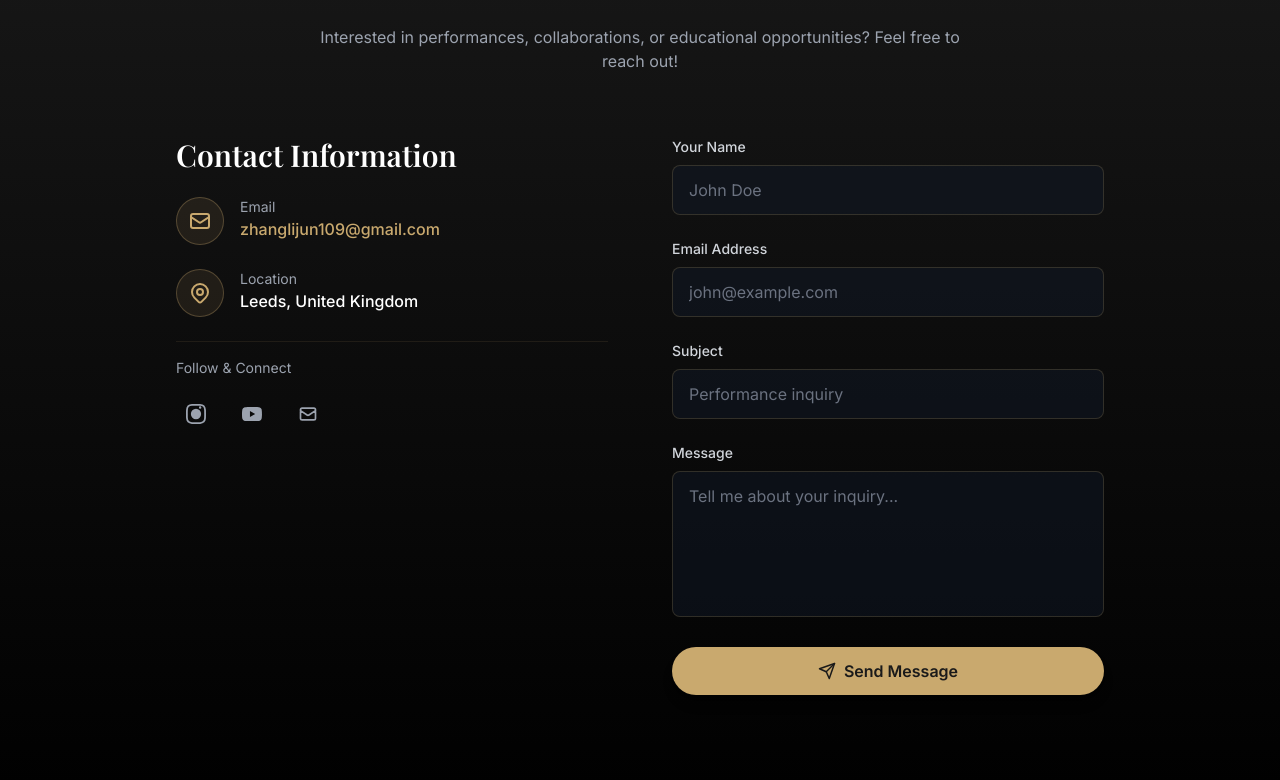
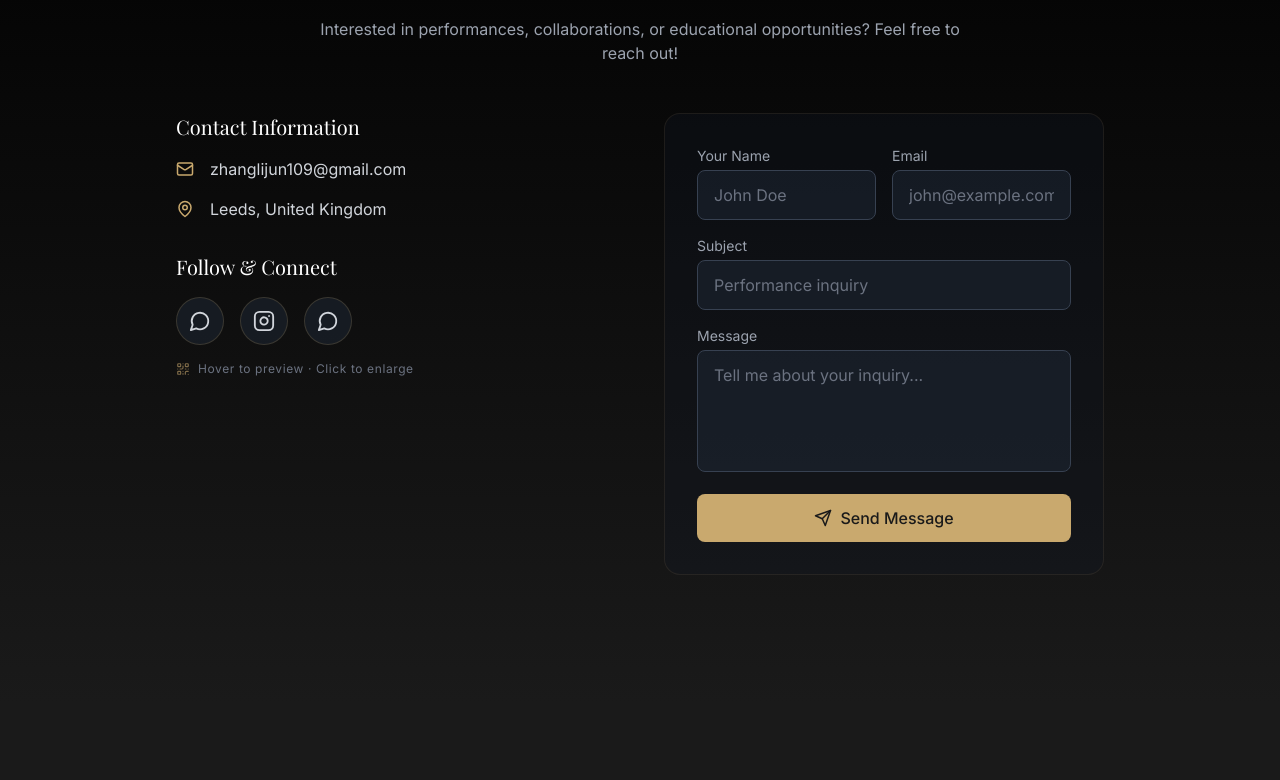
Before and after one commit to MioMeo999/my-portfolio-site, a Next.js app: page / in a window 1280 px wide. Shown: the part 6640-7420 px from the top of the page. Built offline with nearby package versions, Linux system fonts and the light colour scheme; a web font is replaced by a local one.

Commit message:
添加社交媒体二维码功能并优化交互

```diff
--- a/src/components/sections/Contact.tsx
+++ b/src/components/sections/Contact.tsx
@@ -1,307 +1,291 @@
 'use client'
 
-import { useState } from 'react'
-import { motion } from 'framer-motion'
-import { Send, CheckCircle, AlertCircle } from 'lucide-react'
-import type { ContactFormData } from '@/types'
+import { useState, useRef } from 'react'
+import { motion, AnimatePresence } from 'framer-motion'
+import { Mail, MapPin, Send, Instagram, MessageCircle, QrCode, X } from 'lucide-react'
+import Image from 'next/image'
 
 const Contact = () => {
-  const [formData, setFormData] = useState<ContactFormData>({
-    name: '',
-    email: '',
-    subject: '',
-    message: '',
-  })
-  const [status, setStatus] = useState<'idle' | 'loading' | 'success' | 'error'>('idle')
-  const [errorMessage, setErrorMessage] = useState<string>('')
+  const [formStatus, setFormStatus] = useState<'idle' | 'loading' | 'success' | 'error'>('idle')
+  const [hoveredSocial, setHoveredSocial] = useState<string | null>(null)
+  const [selectedSocial, setSelectedSocial] = useState<typeof socialLinks[0] | null>(null)
+  const timeoutRef = useRef<NodeJS.Timeout | null>(null)
 
-  const handleChange = (e: React.ChangeEvent<HTMLInputElement | HTMLTextAreaElement>) => {
-    const { name, value } = e.target
-    setFormData(prev => ({
-      ...prev,
-      [name]: value,
-    }))
+  const handleSubmit = async (e: React.FormEvent) => {
+    e.preventDefault()
+    setFormStatus('loading')
+    setTimeout(() => {
+      setFormStatus('success')
+      setTimeout(() => setFormStatus('idle'), 3000)
+    }, 1500)
   }
 
-  const handleSubmit = async (e: React.FormEvent<HTMLFormElement>) => {
-    e.preventDefault()
-    setStatus('loading')
-
-    try {
-      const response = await fetch('/api/contact', {
-        method: 'POST',
-        headers: { 'Content-Type': 'application/json' },
-        body: JSON.stringify(formData),
-      })
-
-      if (response.ok) {
-        setStatus('success')
-        setFormData({ name: '', email: '', subject: '', message: '' })
-        setTimeout(() => setStatus('idle'), 5000)
-      } else {
-        const data = await response.json()
-        setStatus('error')
-        setErrorMessage(data.error || 'Failed to send message. Please try again.')
+  const handleMouseEnter = (id: string) => {
+    if (timeoutRef.current) {
+      clearTimeout(timeoutRef.current)
+      timeoutRef.current = null
     }
-    } catch (error) {
-      setStatus('error')
-      setErrorMessage('An error occurred. Please try again later.')
-    }
+    setHoveredSocial(id)
   }
 
+  const handleMouseLeave = () => {
+    timeoutRef.current = setTimeout(() => {
+      setHoveredSocial(null)
+    }, 600)
+  }
+
+  const handleIconClick = (social: typeof socialLinks[0]) => {
+    setSelectedSocial(social)
+  }
+
+  const socialLinks = [
+    {
+      id: 'wechat',
+      name: 'WeChat',
+      icon: <MessageCircle size={22} />,
+      url: 'https://weixin.qq.com/',
+      qrCode: '/images/social/wechat-qr.jpg',
+    },
+    {
+      id: 'instagram',
+      name: 'Instagram',
+      icon: <Instagram size={22} />,
+      url: 'https://www.instagram.com/',
+      qrCode: '/images/social/instagram-qr.jpg',
+    },
+    {
+      id: 'whatsapp',
+      name: 'WhatsApp',
+      icon: <MessageCircle size={22} />,
+      url: 'https://wa.me/',
+      qrCode: '/images/social/whatsapp-qr.jpg',
+    },
+  ]
+
   return (
-    <section id="contact" className="section-padding bg-gradient-to-b from-brand-dark to-black">
+    <>
+      <section id="contact" className="section-padding bg-gradient-to-b from-black to-brand-dark">
         <div className="container-custom">
           <motion.div
             initial={{ opacity: 0, y: 20 }}
             whileInView={{ opacity: 1, y: 0 }}
             transition={{ duration: 0.8 }}
             viewport={{ once: true }}
-          className="text-center mb-16"
+            className="text-center mb-12"
           >
-          <h2 className="heading-lg text-brand-gold mb-6">Get in Touch</h2>
-          <p className="text-gray-400 max-w-2xl mx-auto">Interested in performances, collaborations, or educational opportunities? Feel free to reach out!</p>
+            <h2 className="heading-lg text-brand-gold mb-4">Get in Touch</h2>
+            <p className="text-gray-400 max-w-2xl mx-auto">
+              Interested in performances, collaborations, or educational opportunities? Feel free to reach out!
+            </p>
           </motion.div>
 
-        <div className="grid lg:grid-cols-2 gap-12 lg:gap-16">
-          {/* Contact Information */}
+          <div className="grid lg:grid-cols-2 gap-12">
+            {/* 左侧 */}
             <motion.div
-            initial={{ opacity: 0, x: -40 }}
+              initial={{ opacity: 0, x: -20 }}
               whileInView={{ opacity: 1, x: 0 }}
-            transition={{ duration: 0.8 }}
+              transition={{ duration: 0.6 }}
               viewport={{ once: true }}
               className="space-y-8"
             >
-            <div>
-              <h3 className="heading-md text-white mb-6">Contact Information</h3>
-              <div className="space-y-6">
-                {/* Email */}
-                <div className="flex gap-4">
-                  <div className="flex-shrink-0">
-                    <div className="flex h-12 w-12 items-center justify-center rounded-full bg-brand-gold/10 border border-brand-gold/30">
-                      <svg
-                        className="h-6 w-6 text-brand-gold"
-                        fill="none"
-                        stroke="currentColor"
-                        viewBox="0 0 24 24"
-                      >
-                        <path
-                          strokeLinecap="round"
-                          strokeLinejoin="round"
-                          strokeWidth={2}
-                          d="M3 8l7.89 5.26a2 2 0 002.22 0L21 8M5 19h14a2 2 0 002-2V7a2 2 0 00-2-2H5a2 2 0 00-2 2v10a2 2 0 002 2z"
-                        />
-                      </svg>
-                    </div>
-                  </div>
-                  <div>
-                    <p className="text-gray-400 text-sm">Email</p>
-                    <a
-                      href="mailto:zhanglijun109@gmail.com"
-                      className="text-brand-gold hover:text-white transition-colors duration-300 font-medium"
-                    >
+              <div className="space-y-4">
+                <h3 className="text-xl font-serif text-white">Contact Information</h3>
+
+                <div className="flex items-center gap-4 text-gray-300">
+                  <Mail size={18} className="text-brand-gold" />
+                  <a href="mailto:zhanglijun109@gmail.com" className="hover:text-brand-gold transition-colors">
                     zhanglijun109@gmail.com
                   </a>
                 </div>
-                </div>
 
-                {/* Location */}
-                <div className="flex gap-4">
-                  <div className="flex-shrink-0">
-                    <div className="flex h-12 w-12 items-center justify-center rounded-full bg-brand-gold/10 border border-brand-gold/30">
-                      <svg
-                        className="h-6 w-6 text-brand-gold"
-                        fill="none"
-                        stroke="currentColor"
-                        viewBox="0 0 24 24"
-                      >
-                        <path
-                          strokeLinecap="round"
-                          strokeLinejoin="round"
-                          strokeWidth={2}
-                          d="M17.657 16.657L13.414 20.9a1.998 1.998 0 01-2.827 0l-4.244-4.243a8 8 0 1111.314 0z"
-                        />
-                        <path
-                          strokeLinecap="round"
-                          strokeLinejoin="round"
-                          strokeWidth={2}
-                          d="M15 11a3 3 0 11-6 0 3 3 0 016 0z"
-                        />
-                      </svg>
-                    </div>
-                  </div>
-                  <div>
-                    <p className="text-gray-400 text-sm">Location</p>
-                    <p className="text-white font-medium">Leeds, United Kingdom</p>
+                <div className="flex items-center gap-4 text-gray-300">
+                  <MapPin size={18} className="text-brand-gold" />
+                  <span>Leeds, United Kingdom</span>
                 </div>
               </div>
 
-                {/* Social Links */}
-                <div className="pt-4 border-t border-brand-gold/10">
-                  <p className="text-gray-400 text-sm mb-4">Follow & Connect</p>
+              {/* 社交媒体 */}
+              <div>
+                <h3 className="text-xl font-serif text-white mb-4">Follow & Connect</h3>
                 <div className="flex gap-4">
-                    <a
-                      href="#"
-                      target="_blank"
-                      rel="noopener noreferrer"
-                      title="Instagram"
-                      className="btn-icon text-gray-400"
+                  {socialLinks.map((social) => (
+                    <div
+                      key={social.id}
+                      className="relative"
+                      onMouseEnter={() => handleMouseEnter(social.id)}
+                      onMouseLeave={handleMouseLeave}
                     >
-                      <svg className="w-5 h-5" fill="currentColor" viewBox="0 0 24 24">
-                        <path d="M12 2.163c3.204 0 3.584.012 4.85.07 3.252.148 4.771 1.691 4.919 4.919.058 1.265.069 1.645.069 4.849 0 3.205-.012 3.584-.069 4.849-.149 3.225-1.664 4.771-4.919 4.919-1.266.058-1.644.07-4.85.07-3.204 0-3.584-.012-4.849-.07-3.26-.149-4.771-1.699-4.919-4.92-.058-1.265-.07-1.644-.07-4.849 0-3.204.013-3.583.07-4.849.149-3.227 1.664-4.771 4.919-4.919 1.266-.057 1.645-.069 4.849-.069zm0-2.163c-3.259 0-3.667.014-4.947.072-4.358.2-6.78 2.618-6.98 6.98-.059 1.281-.073 1.689-.073 4.948 0 3.259.014 3.668.072 4.948.2 4.358 2.618 6.78 6.98 6.98 1.281.058 1.689.072 4.948.072 3.259 0 3.668-.014 4.948-.072 4.354-.2 6.782-2.618 6.979-6.98.059-1.28.073-1.689.073-4.948 0-3.259-.014-3.667-.072-4.947-.196-4.354-2.617-6.78-6.979-6.98-1.281-.059-1.69-.073-4.949-.073z"/>
-                        <path d="M5.838 12a6.162 6.162 0 1112.324 0 6.162 6.162 0 01-12.324 0zM12 16a4 4 0 110-8 4 4 0 010 8zm4.965-10.322a1.44 1.44 0 110-2.881 1.44 1.44 0 010 2.881z"/>
-                      </svg>
-                    </a>
-                    <a
-                      href="#"
-                      target="_blank"
-                      rel="noopener noreferrer"
-                      title="YouTube"
-                      className="btn-icon text-gray-400"
+                      <button
+                        onClick={() => handleIconClick(social)}
+                        className="w-12 h-12 rounded-full bg-gray-800/50 border border-brand-gold/20 flex items-center justify-center text-gray-300 hover:text-brand-gold hover:border-brand-gold/60 transition-all duration-300 hover:scale-110 cursor-pointer"
                       >
-                      <svg className="w-5 h-5" fill="currentColor" viewBox="0 0 24 24">
-                        <path d="M23.498 6.186a3.016 3.016 0 0 0-2.122-2.136C19.505 3.545 12 3.545 12 3.545s-7.505 0-9.377.505A3.017 3.017 0 0 0 .502 6.186C0 8.07 0 12 0 12s0 3.93.502 5.814a3.016 3.016 0 0 0 2.122 2.136c1.871.505 9.376.505 9.376.505s7.505 0 9.377-.505a3.015 3.015 0 0 0 2.122-2.136C24 15.93 24 12 24 12s0-3.93-.502-5.814zM9.545 15.568V8.432L15.818 12l-6.273 3.568z"/>
-                      </svg>
-                    </a>
-                    <a
-                      href="mailto:zhanglijun109@gmail.com"
-                      title="Email"
-                      className="btn-icon text-gray-400"
+                        {social.icon}
+                      </button>
+
+                      {/* 悬停预览浮窗 */}
+                      <AnimatePresence>
+                        {hoveredSocial === social.id && (
+                          <motion.div
+                            initial={{ opacity: 0, scale: 0.85, y: 10 }}
+                            animate={{ opacity: 1, scale: 1, y: 0 }}
+                            exit={{ opacity: 0, scale: 0.85, y: 10 }}
+                            transition={{ duration: 0.2, ease: 'easeOut' }}
+                            className="absolute bottom-full left-1/2 -translate-x-1/2 mb-3 z-40 pointer-events-none"
                           >
-                      <svg className="w-5 h-5" fill="none" stroke="currentColor" viewBox="0 0 24 24">
-                        <path strokeLinecap="round" strokeLinejoin="round" strokeWidth={2} d="M3 8l7.89 5.26a2 2 0 002.22 0L21 8M5 19h14a2 2 0 002-2V7a2 2 0 00-2-2H5a2 2 0 00-2 2v10a2 2 0 002 2z" />
-                      </svg>
-                    </a>
+                            <div className="bg-gray-900/95 backdrop-blur-xl rounded-xl p-3 border border-brand-gold/30 shadow-2xl text-center">
+                              <div className="w-20 h-20 mx-auto bg-white rounded-lg overflow-hidden">
+                                <Image
+                                  src={social.qrCode}
+                                  alt={`${social.name} QR Code`}
+                                  width={80}
+                                  height={80}
+                                  className="w-full h-full object-contain"
+                                />
                               </div>
+                              <p className="text-[10px] text-gray-400 mt-1.5">
+                                Click to enlarge
+                              </p>
                             </div>
+                          </motion.div>
+                        )}
+                      </AnimatePresence>
                     </div>
+                  ))}
+                </div>
+                <p className="text-gray-500 text-xs mt-4 tracking-wider flex items-center gap-2">
+                  <QrCode size={14} className="text-brand-gold/60" />
+                  Hover to preview · Click to enlarge
+                </p>
               </div>
             </motion.div>
 
-          {/* Contact Form */}
+            {/* 右侧：表单 */}
             <motion.div
-            initial={{ opacity: 0, x: 40 }}
+              initial={{ opacity: 0, x: 20 }}
               whileInView={{ opacity: 1, x: 0 }}
-            transition={{ duration: 0.8 }}
+              transition={{ duration: 0.6 }}
               viewport={{ once: true }}
             >
-            <form onSubmit={handleSubmit} className="space-y-6">
-              {/* Name */}
+              <form onSubmit={handleSubmit} className="space-y-4 bg-gray-900/30 border border-brand-gold/10 rounded-2xl p-6 md:p-8">
+                <div className="grid md:grid-cols-2 gap-4">
                   <div>
-                <label htmlFor="name" className="block text-sm font-medium text-gray-300 mb-2">
-                  Your Name
-                </label>
+                    <label className="block text-sm text-gray-400 mb-1">Your Name</label>
                     <input
                       type="text"
-                  id="name"
                       name="name"
-                  value={formData.name}
-                  onChange={handleChange}
+                      placeholder="John Doe"
                       required
-                  className="w-full px-4 py-3 bg-gray-900/50 border border-brand-gold/20 rounded-lg text-white placeholder-gray-500 focus:outline-none focus:border-brand-gold transition-colors duration-300"
-                  placeholder="John Doe"
+                      className="w-full px-4 py-3 bg-gray-800/50 border border-gray-700 rounded-lg focus:border-brand-gold focus:outline-none transition-colors text-white placeholder-gray-500"
+                    />
+                  </div>
+                  <div>
+                    <label className="block text-sm text-gray-400 mb-1">Email</label>
+                    <input
+                      type="email"
+                      name="email"
+                      placeholder="john@example.com"
+                      required
+                      className="w-full px-4 py-3 bg-gray-800/50 border border-gray-700 rounded-lg focus:border-brand-gold focus:outline-none transition-colors text-white placeholder-gray-500"
+                    />
+                  </div>
+                </div>
+
+                <div>
+                  <label className="block text-sm text-gray-400 mb-1">Subject</label>
+                  <input
+                    type="text"
+                    name="subject"
+                    placeholder="Performance inquiry"
+                    className="w-full px-4 py-3 bg-gray-800/50 border border-gray-700 rounded-lg focus:border-brand-gold focus:outline-none transition-colors text-white placeholder-gray-500"
                   />
                 </div>
 
-              {/* Email */}
                 <div>
-                <label htmlFor="email" className="block text-sm font-medium text-gray-300 mb-2">
-                  Email Address
-                </label>
-                <input
-                  type="email"
-                  id="email"
-                  name="email"
-                  value={formData.email}
-                  onChange={handleChange}
+                  <label className="block text-sm text-gray-400 mb-1">Message</label>
+                  <textarea
+                    name="message"
+                    rows={4}
+                    placeholder="Tell me about your inquiry..."
                     required
-                  className="w-full px-4 py-3 bg-gray-900/50 border border-brand-gold/20 rounded-lg text-white placeholder-gray-500 focus:outline-none focus:border-brand-gold transition-colors duration-300"
-                  placeholder="john@example.com"
+                    className="w-full px-4 py-3 bg-gray-800/50 border border-gray-700 rounded-lg focus:border-brand-gold focus:outline-none transition-colors text-white placeholder-gray-500 resize-none"
                   />
                 </div>
 
-              {/* Subject */}
-              <div>
-                <label htmlFor="subject" className="block text-sm font-medium text-gray-300 mb-2">
-                  Subject
-                </label>
-                <input
-                  type="text"
-                  id="subject"
-                  name="subject"
-                  value={formData.subject}
-                  onChange={handleChange}
-                  required
-                  className="w-full px-4 py-3 bg-gray-900/50 border border-brand-gold/20 rounded-lg text-white placeholder-gray-500 focus:outline-none focus:border-brand-gold transition-colors duration-300"
-                  placeholder="Performance inquiry"
-                />
-              </div>
-
-              {/* Message */}
-              <div>
-                <label htmlFor="message" className="block text-sm font-medium text-gray-300 mb-2">
-                  Message
-                </label>
-                <textarea
-                  id="message"
-                  name="message"
-                  value={formData.message}
-                  onChange={handleChange}
-                  required
-                  rows={5}
-                  className="w-full px-4 py-3 bg-gray-900/50 border border-brand-gold/20 rounded-lg text-white placeholder-gray-500 focus:outline-none focus:border-brand-gold transition-colors duration-300 resize-none"
-                  placeholder="Tell me about your inquiry..."
-                />
-              </div>
-
-              {/* Status Messages */}
-              {status === 'success' && (
-                <motion.div
-                  initial={{ opacity: 0, y: -10 }}
-                  animate={{ opacity: 1, y: 0 }}
-                  className="flex items-center gap-3 p-4 bg-green-900/20 border border-green-600/30 rounded-lg"
+                <button
+                  type="submit"
+                  disabled={formStatus === 'loading'}
+                  className="w-full py-3 bg-brand-gold text-brand-dark font-medium rounded-lg hover:bg-brand-gold/80 transition-colors disabled:opacity-50 flex items-center justify-center gap-2"
                 >
-                  <CheckCircle size={20} className="text-green-500" />
-                  <p className="text-green-400 text-sm">Message sent successfully! I'll get back to you soon.</p>
-                </motion.div>
-              )}
-
-              {status === 'error' && (
-                <motion.div
-                  initial={{ opacity: 0, y: -10 }}
-                  animate={{ opacity: 1, y: 0 }}
-                  className="flex items-center gap-3 p-4 bg-red-900/20 border border-red-600/30 rounded-lg"
-                >
-                  <AlertCircle size={20} className="text-red-500" />
-                  <p className="text-red-400 text-sm">{errorMessage}</p>
-                </motion.div>
-              )}
-
-              {/* Submit Button */}
-              <motion.button
-                type="submit"
-                disabled={status === 'loading'}
-                whileHover={{ scale: status !== 'loading' ? 1.02 : 1 }}
-                whileTap={{ scale: status !== 'loading' ? 0.98 : 1 }}
-                className="w-full btn-primary flex items-center justify-center gap-2 disabled:opacity-50 disabled:cursor-not-allowed"
-              >
-                {status === 'loading' ? (
-                  <>
-                    <div className="w-5 h-5 border-2 border-brand-dark border-t-transparent rounded-full animate-spin"></div>
-                    Sending...
-                  </>
+                  {formStatus === 'loading' ? (
+                    <span className="inline-block w-5 h-5 border-2 border-brand-dark/30 border-t-brand-dark rounded-full animate-spin" />
+                  ) : formStatus === 'success' ? (
+                    '✓ Message Sent!'
                   ) : (
                     <>
                       <Send size={18} />
                       Send Message
                     </>
                   )}
-              </motion.button>
+                </button>
+
+                {formStatus === 'success' && (
+                  <p className="text-green-400 text-sm text-center">Thank you! I'll get back to you soon.</p>
+                )}
               </form>
             </motion.div>
           </div>
         </div>
       </section>
+
+      {/* 大图模态框 - 极简无边框版 */}
+      <AnimatePresence>
+        {selectedSocial && (
+          <motion.div
+            initial={{ opacity: 0 }}
+            animate={{ opacity: 1 }}
+            exit={{ opacity: 0 }}
+            transition={{ duration: 0.25 }}
+            className="fixed inset-0 z-[9999] flex items-center justify-center p-6 bg-black/85 backdrop-blur-md"
+            onClick={() => setSelectedSocial(null)}
+          >
+            <motion.div
+              initial={{ scale: 0.8, opacity: 0 }}
+              animate={{ scale: 1, opacity: 1 }}
+              exit={{ scale: 0.8, opacity: 0 }}
+              transition={{ duration: 0.3, ease: 'easeOut' }}
+              className="relative"
+              onClick={(e) => e.stopPropagation()}
+            >
+              {/* 关闭按钮 - 简洁白点 */}
+              <button
+                onClick={() => setSelectedSocial(null)}
+                className="absolute -top-12 right-0 z-10 text-white/60 hover:text-white transition-colors duration-200 text-sm flex items-center gap-1.5"
+              >
+                <X size={18} />
+                <span className="text-xs">Close</span>
+              </button>
+
+              {/* 纯二维码 - 无边框，无装饰 */}
+              <div className="bg-white rounded-2xl overflow-hidden shadow-2xl">
+                <Image
+                  src={selectedSocial.qrCode}
+                  alt={`${selectedSocial.name} QR Code`}
+                  width={400}
+                  height={400}
+                  className="w-72 h-72 sm:w-80 sm:h-80 md:w-96 md:h-96 object-contain p-4"
+                  priority
+                />
+              </div>
+
+              {/* 底部小提示 */}
+              <p className="text-center text-gray-500 text-xs mt-4 tracking-wider">
+                Scan with your phone camera
+              </p>
+            </motion.div>
+          </motion.div>
+        )}
+      </AnimatePresence>
+    </>
   )
 }
 
```
Lines whose indentation alone changed are shown as unchanged.
